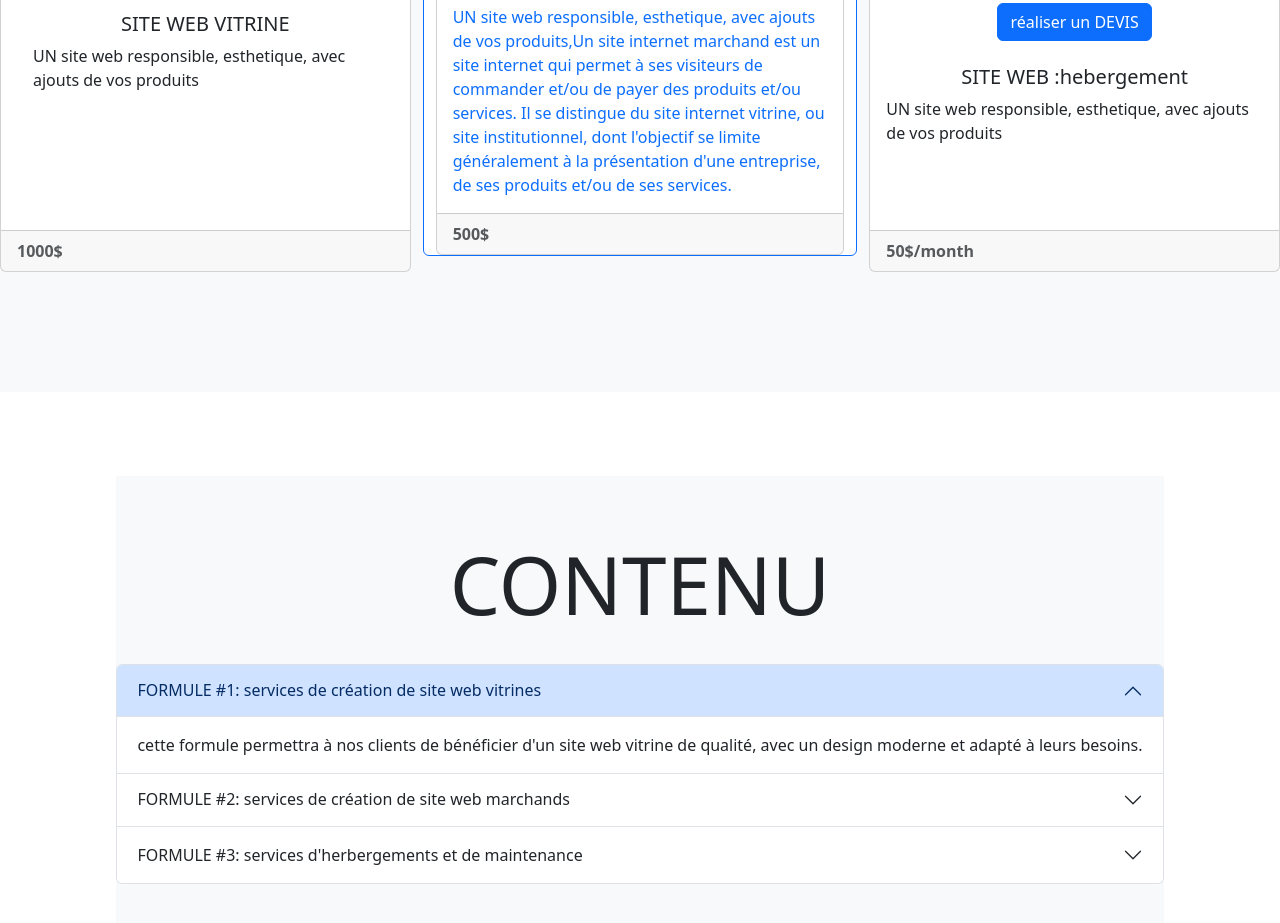
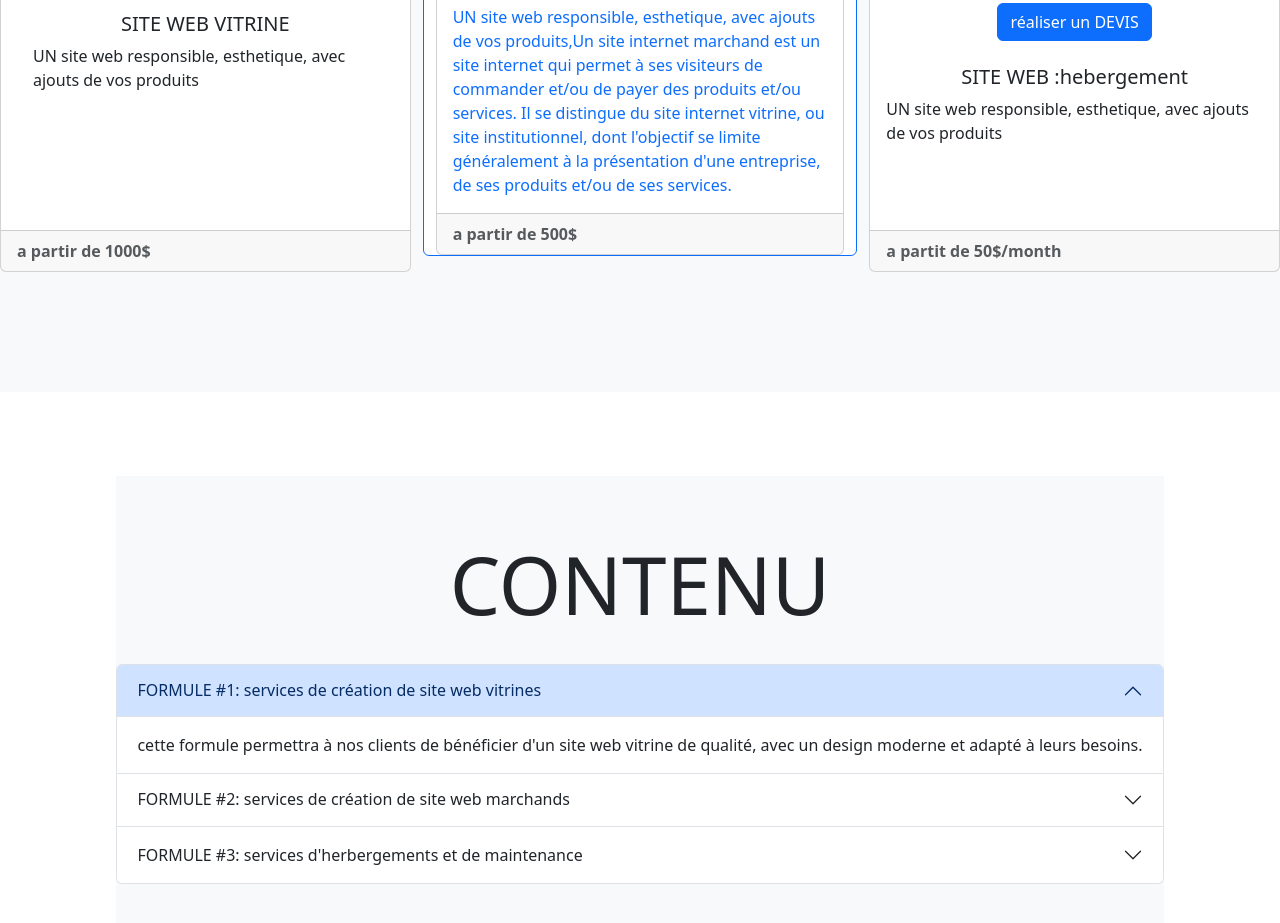
Before and after one commit to titoulz/bootstrap, a plain HTML site: page index.html in a window 1280 px wide. Shown: the part 1473-2396 px from the top of the page. Drawn offline with nearby package versions, Linux system fonts and the light colour scheme.

Commit message:
Update index.html

```diff
--- a/index.html
+++ b/index.html
@@ -72,7 +72,7 @@
                             </div>
                         </div>
                         <div class="card-footer">
-                            <strong class="text-body-secondary">1000$</strong>
+                            <strong class="text-body-secondary"> a partir de 1000$</strong>
                         </div>
                     </div>
                 </div>
@@ -87,7 +87,7 @@
                             <p class="card-text">UN site web responsible, esthetique, avec ajouts de vos produits,Un site internet marchand est un site internet qui permet à ses visiteurs de commander et/ou de payer des produits et/ou services. Il se distingue du site internet vitrine, ou site institutionnel, dont l'objectif se limite généralement à la présentation d'une entreprise, de ses produits et/ou de ses services.</p>
                         </div>
                         <div class="card-footer">
-                            <strong class="text-body-secondary">500$</strong>
+                            <strong class="text-body-secondary"> a partir de 500$</strong>
                         </div>
                     </div>
                 </div>
@@ -101,7 +101,7 @@
                             <p class="card-text">UN site web responsible, esthetique, avec ajouts de vos produits</p>
                         </div>
                         <div class="card-footer">
-                            <strong class="text-body-secondary">50$/month</strong>
+                            <strong class="text-body-secondary"> a partit de 50$/month</strong>
                         </div>
                     </div>
                 </div>
```
